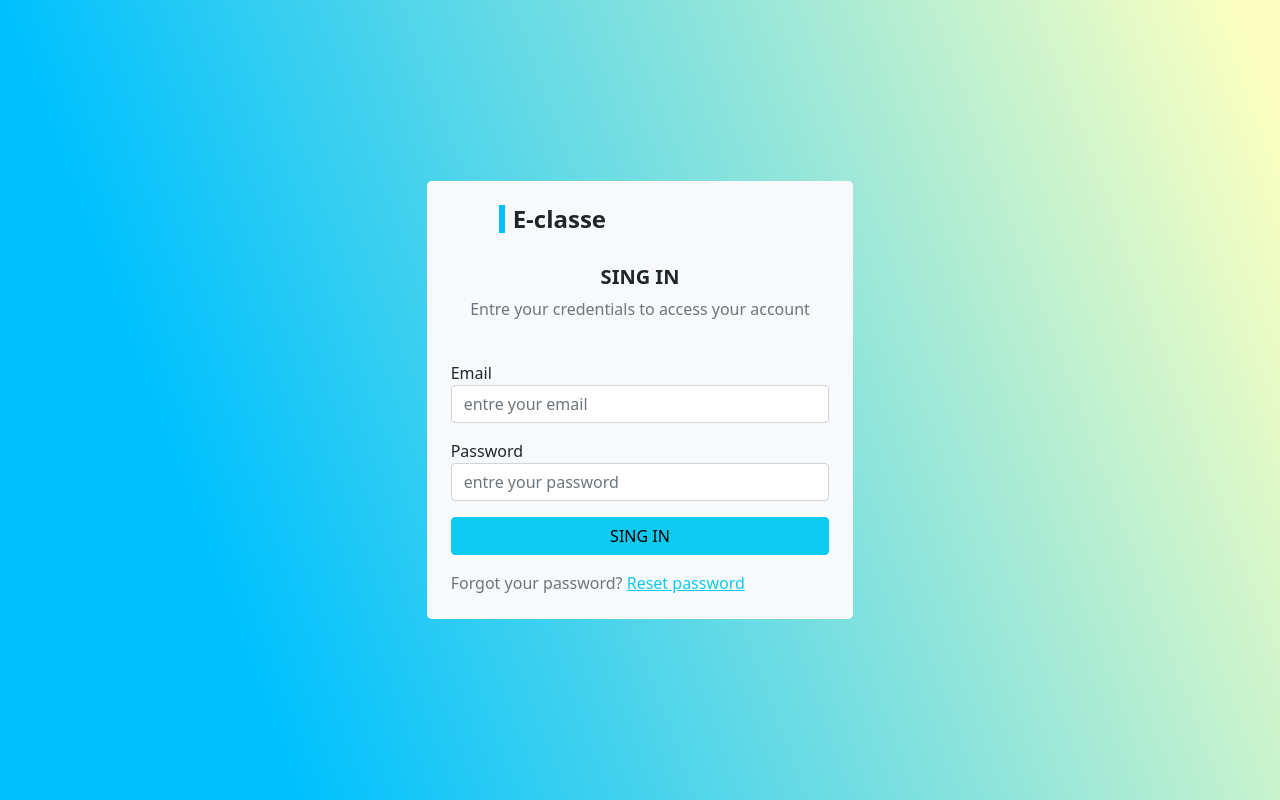
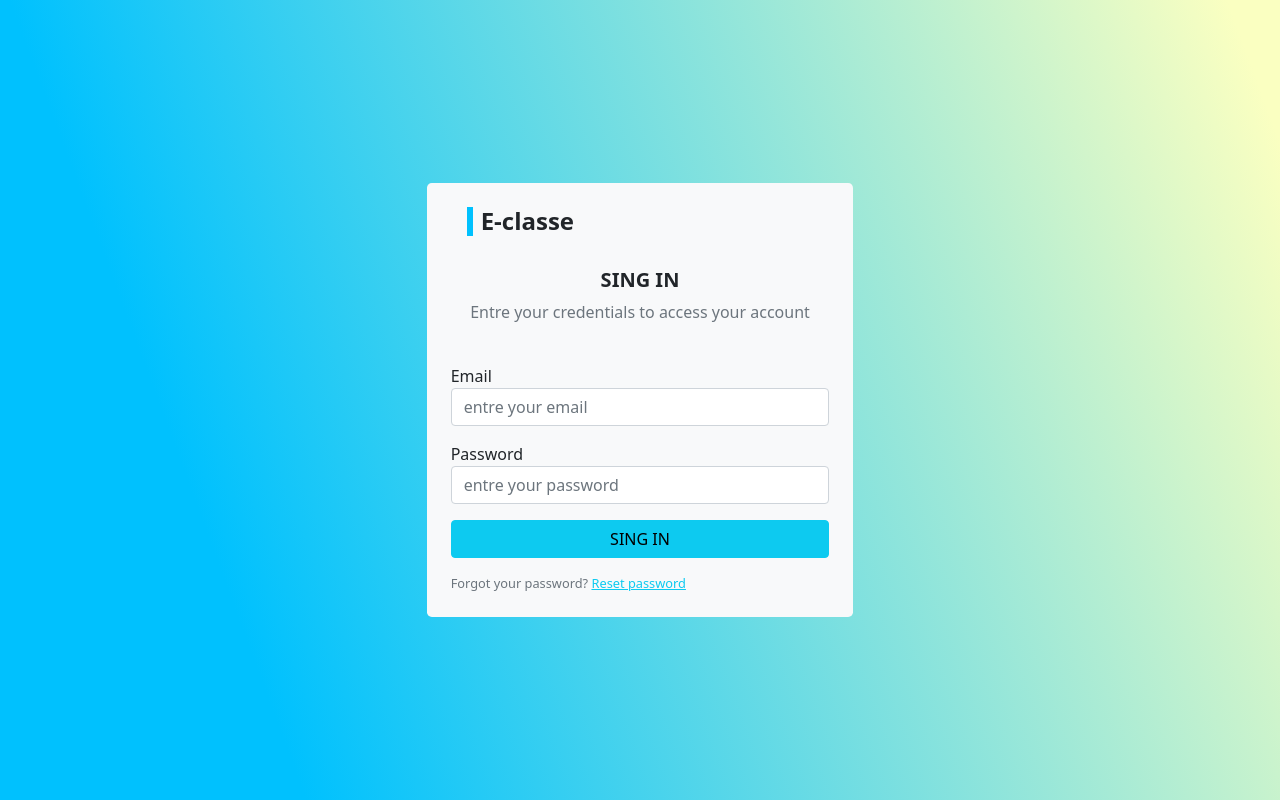
Before and after one commit to afraklaabdelaziz/E-classe, a PHP site: page / in a window 1280 px wide. Run offline with PHP 8.4, Linux system fonts and the light colour scheme.

Commit message:
les modification d'accebilité sur les pages de projet

```diff
--- a/Header.php
+++ b/Header.php
@@ -2,7 +2,7 @@
 
 echo <<< Header
        <header class=" bg-white d-flex flex-row justify-content-between p-1 sticky-top">
-            <a class="btn border-0" id="menu-btn"><i class="bx bx-caret-left-circle"></i></a>
+            <a class="btn" id="menu-btn"><i class="bx bx-caret-left-circle"></i></a>
             <div class="d-flex">
            <div class="border rounded-3 col-9">
             <input class="border-0 h-100 col-8 col-sm-9" type="search" placeholder=" search... ">
--- a/css/style.css
+++ b/css/style.css
@@ -56,3 +56,6 @@ table{
   .active-cont {
     margin-left: 180px;
   }
+  .fs{
+   font-size: 0.8rem !important;
+  }
--- a/index.php
+++ b/index.php
@@ -8,13 +8,14 @@
     <link href="https://cdn.jsdelivr.net/npm/bootstrap@5.0.2/dist/css/bootstrap.min.css" rel="stylesheet" integrity="sha384-EVSTQN3/azprG1Anm3QDgpJLIm9Nao0Yz1ztcQTwFspd3yD65VohhpuuCOmLASjC" crossorigin="anonymous">
     <script src="https://cdn.jsdelivr.net/npm/bootstrap@5.0.2/dist/js/bootstrap.bundle.min.js" integrity="sha384-MrcW6ZMFYlzcLA8Nl+NtUVF0sA7MsXsP1UyJoMp4YLEuNSfAP+JcXn/tWtIaxVXM" crossorigin="anonymous"></script>
     <link rel="stylesheet" href="css/style.css">
-    <title>Document</title>
+    <title>Login E-classe</title>
 </head>
-<body class="d-flex justify-content-center d-flex align-items-center body">
-    <div  class="container d-flex bg-light align-items-center rounded-3 col-10 col-sm-8 col-md-8 col-lg-6 col-xl-4 p-4">
-        <form class="w-100">
-            <h4 class="mx-5 px-2 title fw-bold">E-classe</h4>
-            <h5 class="text-center pt-4 fw-bold">SING IN</h5>
+<body>
+  <main  class="d-flex justify-content-center d-flex align-items-center body">
+    <div  class=" d-flex bg-light align-items-center rounded-3 col-9 col-sm-7 col-md-7 col-lg-4 col-xlg-3 p-4">
+        <form class="form-group w-100">
+            <p class="mx-3 px-2 title fw-bold h4">E-classe</p>
+            <p class="text-center pt-4 fw-bold h5">SING IN</p>
             <p class="text-center text-muted">Entre your credentials to access your account </p>
             <div class="form-group pt-4">
                 <label>Email</label>
@@ -22,16 +23,17 @@
             </div>
           <div class="form-group pt-3">
             <label>Password</label>
-            <input class="form-control w-100" type="password" placeholder="entre your password">
+            <input class="form-control " type="password" placeholder="entre your password">
           </div>
           <a class="btn btn-info mt-3 w-100" href="page-Acceuill.php">
           SING IN
           </a>
-        <div class="pt-3 text-muted">
+        <div class="fs pt-3 text-muted">
             Forgot your password?
             <a class="text-info" href="#">Reset password</a>
         </div>
      </form>
    </div>
+   </main>
 </body>
 </html>
--- a/page-Acceuill.php
+++ b/page-Acceuill.php
@@ -36,7 +36,7 @@
         </p>
     </div>
     <div class="m-2 col-12 col-md-4 col-xl-2 div4 d-flex flex-column">
-        <i class='bx bx-user taille' ></i>
+        <i class='bx bx-user' ></i>
         <span>Users</span>
         <p class="text-end m-2 h2">3</p>
     </div>
--- a/page-Payment.php
+++ b/page-Payment.php
@@ -21,7 +21,7 @@
         ?>
         <section class="row col-12 d-flex w-100">
             <div class="d-flex flex-row justify-content-between p-2 border-bottom">
-                <p class="h5 col-11">Payment Details</p>
+                <p class="h5">Payment Details</p>
                 <i class='bx bxs-sort-alt btn text-info col-1'></i>
             </div>
             <div class="table-responsive">
```
Also changed, not shown: AsideBar.php (+6 -6 lines).
